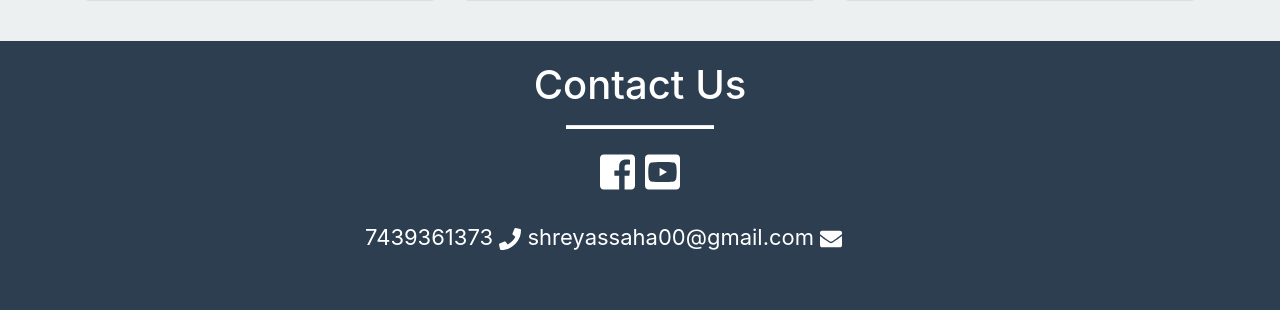
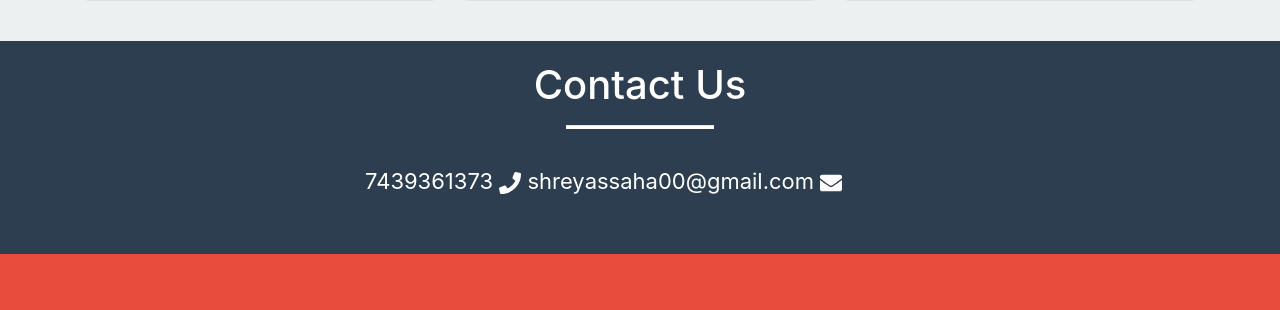
Before and after one commit to Shreyas0017/Bloodate, a PHP site: page /index.php in a window 1280 px wide. Shown: the part 1489-1799 px from the top of the page. After the commit the page ends 1743 px from the top, so only its background shows below. Run offline with PHP 8.4, Linux system fonts and the light colour scheme.

Commit message:
Update footer.php

```diff
--- a/include/footer.php
+++ b/include/footer.php
@@ -5,11 +5,6 @@
 						<h1 class="text-center">Contact Us</h1>
 						<hr class="white-bar">
 
-							<h1 class="text-center">
-								<a  target="_blank" href="https://www.facebook.com/exceptionalprogrammers"><i style="color: #fff;" class="fab fa-facebook-square"></i></a>
-
-								<a target="_blank" href="https://www.youtube.com/exceptionalprogrammers"><i style="color: #fff;" class="fab fa-youtube-square"></i></a>
-							</h1>
 
 							<div class="details">
 								 <p> 7439361373 <i class="fa fa-phone"></i>
```
